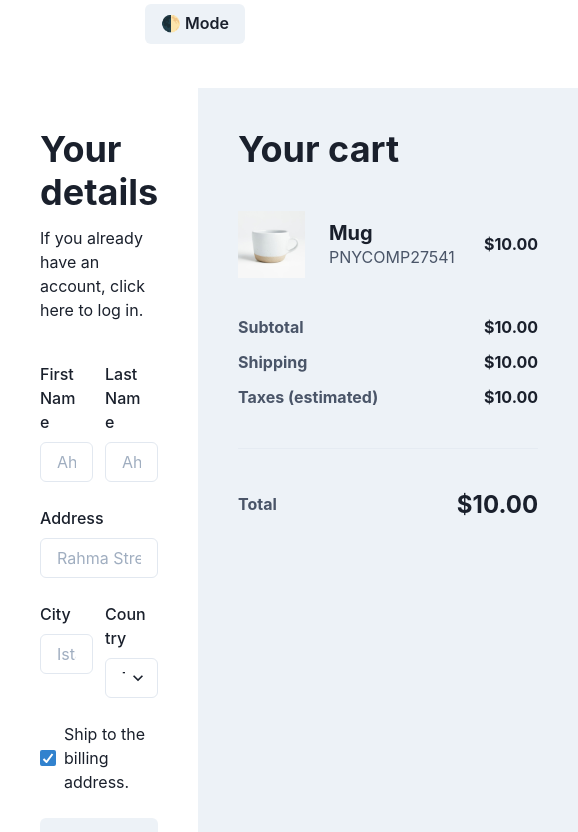
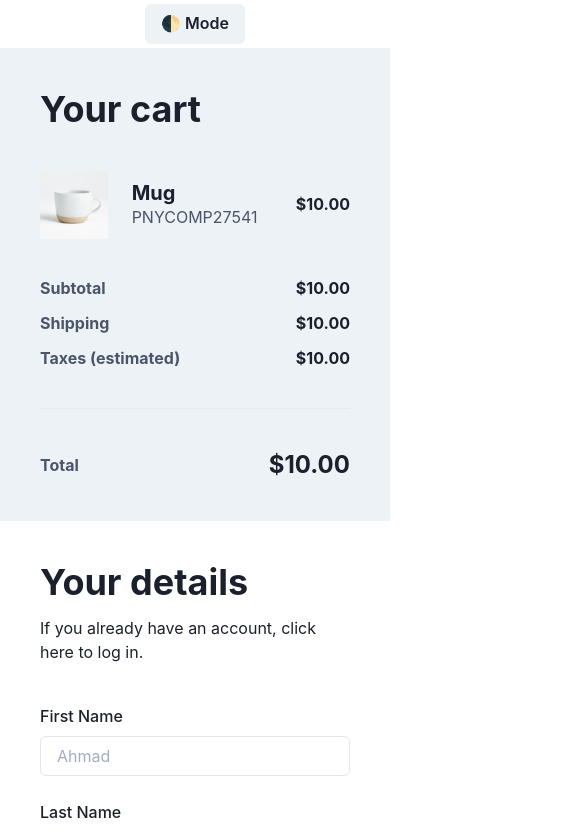
Before and after one commit to hamzakat/chakra-ui-checkout-page, a Next.js app: page / in a window 390 px wide. Shown: the top 832 px of the page, 578 px wide, since content can reach past the window. Built offline with nearby package versions, Linux system fonts and the light colour scheme.

Commit message:
Implement responsive design

```diff
--- a/pages/index.tsx
+++ b/pages/index.tsx
@@ -20,7 +20,7 @@ const indexPage = () => {
       <Stack alignItems="center" justifyContent="space-around" py={1}>
         <Button onClick={toggleColorMode}>🌓 Mode</Button>
       </Stack>
-      <Flex h="100vh" py={10}>
+      <Flex h={{base: 'auto', md: '100vh'}} py={[0, 10, 20]} direction={{base: 'column-reverse', md: 'row'}}>
         <Details />
         <Cart cartBg={cartBg} cartSecondTextColor={cartSecondTextColor}/>
       </Flex>
--- a/sections/details.tsx
+++ b/sections/details.tsx
@@ -1,7 +1,8 @@
-import { Button, Checkbox, FormControl, FormLabel, GridItem, Heading, Input, Select, SimpleGrid, Text, VStack } from "@chakra-ui/react";
+import { Button, Checkbox, FormControl, FormLabel, GridItem, Heading, Input, Select, SimpleGrid, Text, useBreakpointValue, VStack } from "@chakra-ui/react";
 
 
 const Details = () => {
+    const colSpan = useBreakpointValue({base: 2, md: 1})
     return (
         <VStack w="full" h="full" p={10} spacing={10} alignItems="flex-start">
 
@@ -15,7 +16,7 @@ const Details = () => {
             </VStack>
             <SimpleGrid columns={2} columnGap={3} rowGap={6} w="full">
                 {/* First Name */}
-                <GridItem colSpan={1}>
+                <GridItem colSpan={colSpan}>
                     <FormControl>
                         <FormLabel>First Name</FormLabel>
                         <Input placeholder="Ahmad"/>
@@ -23,7 +24,7 @@ const Details = () => {
                 </GridItem>
 
                 {/* Last Name */}
-                <GridItem colSpan={1}>
+                <GridItem colSpan={colSpan}>
                     <FormControl>
                         <FormLabel>Last Name</FormLabel>
                         <Input placeholder="Ahmad"/>
@@ -31,7 +32,7 @@ const Details = () => {
                 </GridItem>
 
                 {/* Address */}
-                <GridItem colSpan={2}>
+                <GridItem colSpan={colSpan}>
                     <FormControl>
                         <FormLabel>Address</FormLabel>
                         <Input placeholder="Rahma Street 210"/>
@@ -39,7 +40,7 @@ const Details = () => {
                 </GridItem>
 
                 {/* City */}
-                <GridItem colSpan={1}>
+                <GridItem colSpan={colSpan}>
                     <FormControl>
                         <FormLabel>City</FormLabel>
                         <Input placeholder="Istanbul"/>
@@ -47,7 +48,7 @@ const Details = () => {
                 </GridItem>
 
                 {/* Country */}
-                <GridItem colSpan={1}>
+                <GridItem colSpan={colSpan}>
                     <FormControl>
                         <FormLabel>Country</FormLabel>
                         <Select>
@@ -59,12 +60,12 @@ const Details = () => {
                 </GridItem>
 
                 {/* Agreement */}
-                <GridItem colSpan={2}>
+                <GridItem colSpan={colSpan}>
                     <Checkbox defaultChecked>Ship to the billing address.</Checkbox>
                 </GridItem>
 
                 {/* Order btn */}
-                <GridItem colSpan={2}>
+                <GridItem colSpan={colSpan}>
                     <Button size="lg" color="Blue" w="full">Order</Button>
                 </GridItem>
             </SimpleGrid>
```
